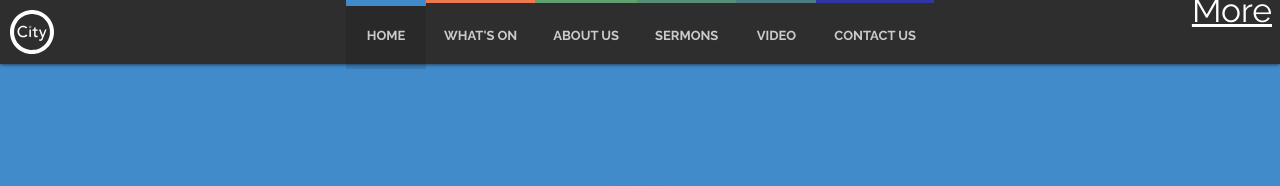
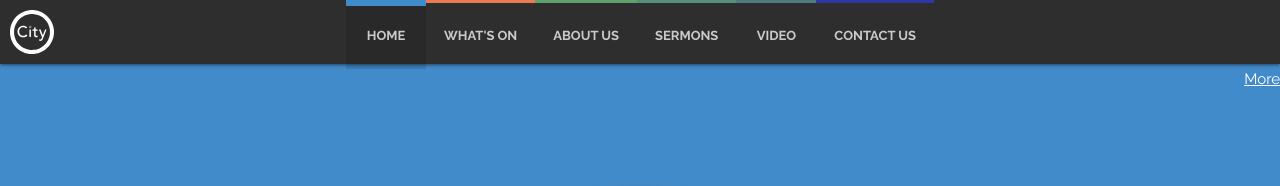
Before and after one commit to woodcock3/citychurch, a Jekyll site: the page built from index.html, in a window 1280 px wide. Shown: the top 186 px of the page. Built offline with Jekyll 4.4.1, drawn with Linux system fonts in a browser that asks for light colours.

Commit message:
Update main-navigation.html

```diff
--- a/_includes/main-navigation.html
+++ b/_includes/main-navigation.html
@@ -2,20 +2,18 @@
 <ul id="dropdown1" class="dropdown-content">
   <li><a href="kids/">City Kids</a></li>
   <li><a href="students/">Students</a></li>
-  <li class="divider"></li>
-  <li><a href="#!">three</a></li>
 </ul>
 <nav>
   <div class="nav-wrapper">
     <a href="/" class="brand-logo">{% include safari-pinned-tab.svg %}</a>
     <a href="#" data-target="mobile-demo" class="sidenav-trigger"><i class="left fa fa-bars fa-lg"> MENU</i></a>
-    <a class="dropdown-trigger right brand-logo" href="#!" data-target="dropdown1">More</a></li>
     <ul class="hide-on-med-and-down">
       {% for node in site.posts reversed %}
         {% capture id %}{{ node.id | remove:'/' | downcase }}{% endcapture %}
         <li class="p-{{id}}"><a href="#{{id}}">{{node.title}}</a></li>
       {% endfor %}
     </ul>
+  <a class="dropdown-trigger right" href="#!" data-target="dropdown1">More</a>
   </div>
 </nav>
 
```
